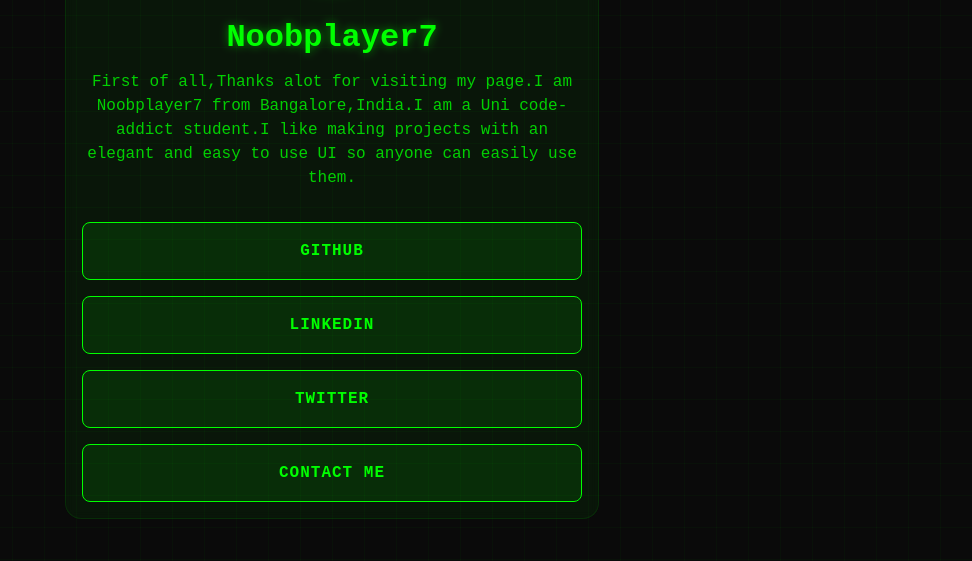
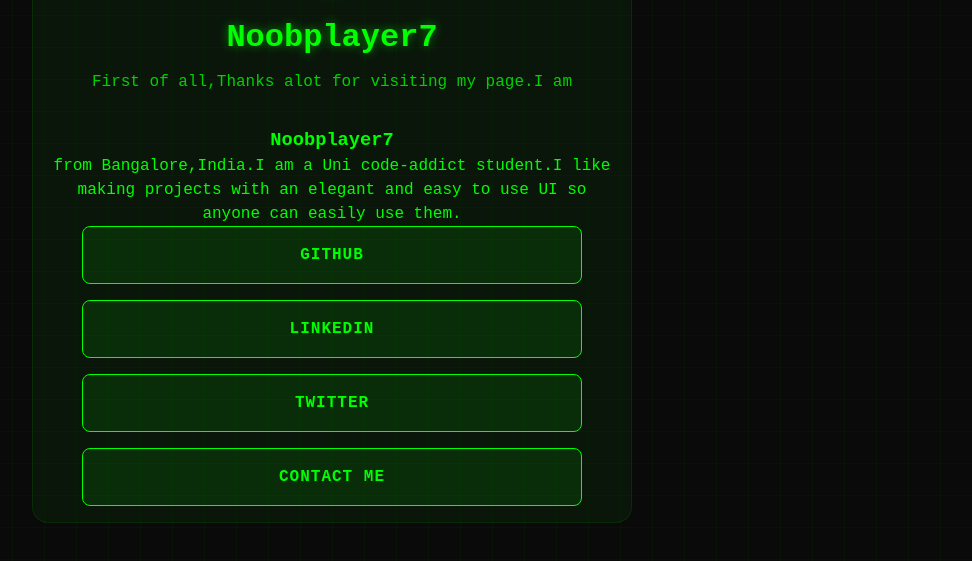
Before and after one commit to Vijayendra5/Linktree, a website built with Vite: page index.html in a window 1280 px wide. Shown: the part 209-770 px from the top of the page, without its empty margins (308-1280 px from the left). Built offline with nearby package versions, Linux system fonts and the light colour scheme.

Commit message:
Update index.html

```diff
--- a/index.html
+++ b/index.html
@@ -15,7 +15,7 @@
           class="profile-image"
         >
         <h1>Noobplayer7</h1>
-        <p class="bio">First of all,Thanks alot for visiting my page.I am Noobplayer7 from Bangalore,India.I am a Uni code-addict student.I like making projects with an elegant and easy to use UI so anyone can easily use them.</p>
+        <p class="bio">First of all,Thanks alot for visiting my page.I am <h3>Noobplayer7</h3> from Bangalore,India.I am a Uni code-addict student.I like making projects with an elegant and easy to use UI so anyone can easily use them.</p>
 
         <div class="links">
           <a href="https://github.com/Noobplayer77777" class="link-button">
```
